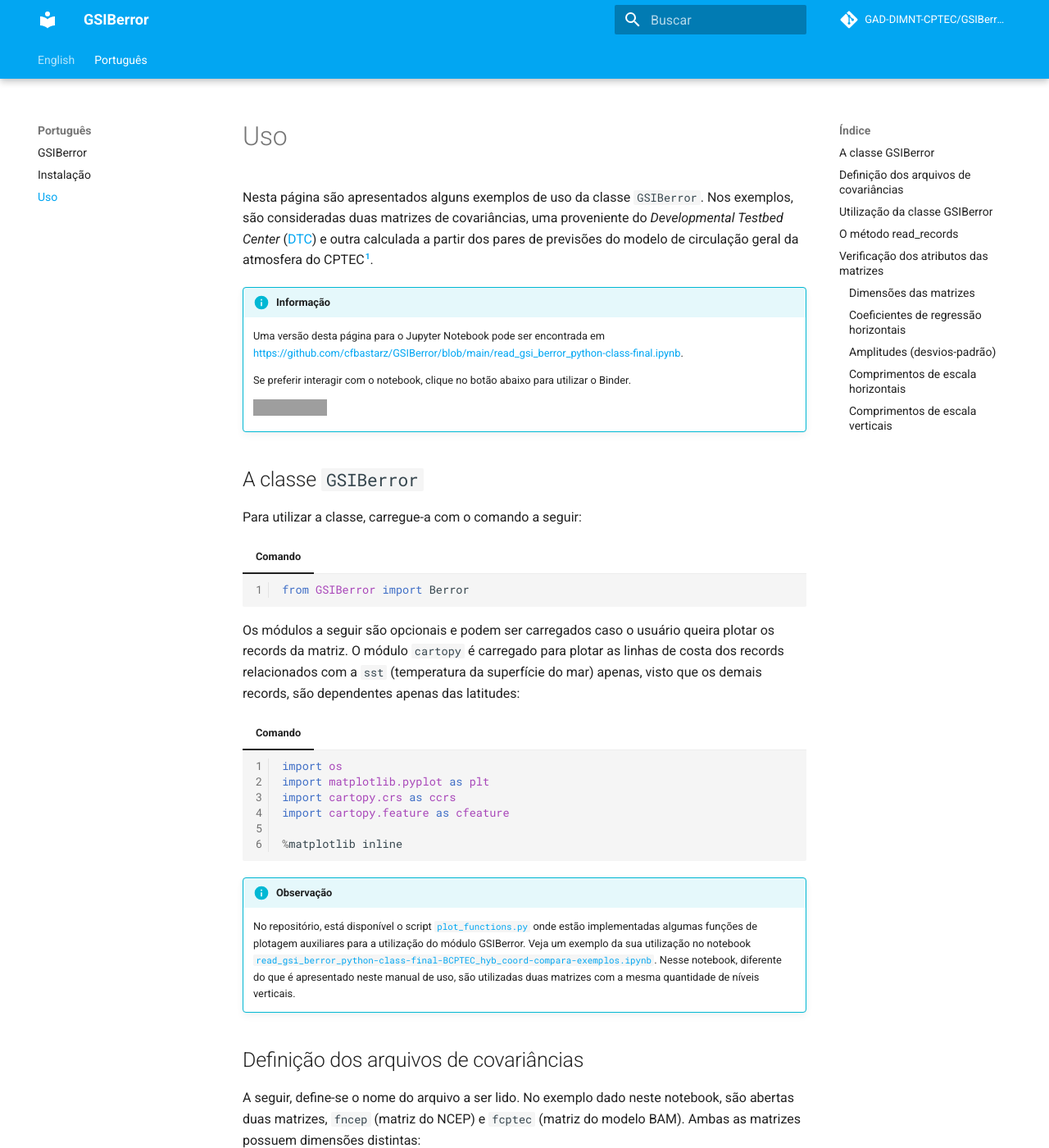
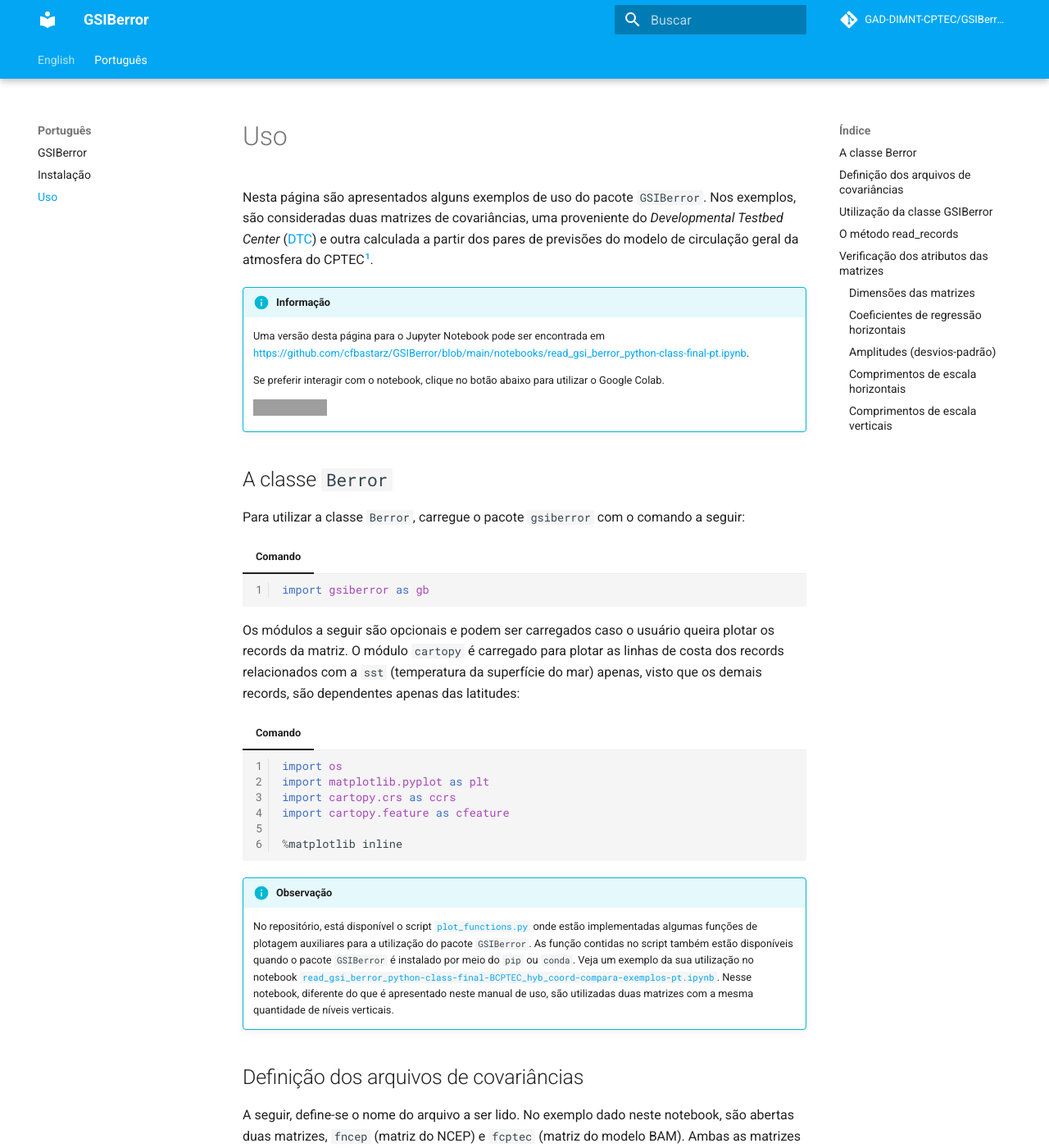
Before and after one commit to GAD-DIMNT-CPTEC/GSIBerror, an MkDocs documentation site: the page built from docs/pt/uso.md, in a window 1280 px wide and 1400 px high. Shown: the whole window at 82% size. Built offline with MkDocs 1.6.1 and Material for MkDocs 9.7.7, drawn with Linux system fonts in a browser that asks for light colours; comment, search, counter and statistics services are not loaded; some of the changed text lies outside the part shown; grey boxes are pictures that could not be loaded.

Commit message:
Issue #9: atualizando documentação em português

````diff
--- a/docs/pt/uso.md
+++ b/docs/pt/uso.md
@@ -1,25 +1,27 @@
 # Uso
 
-Nesta página são apresentados alguns exemplos de uso da classe `GSIBerror`. Nos exemplos, são consideradas duas matrizes de covariâncias, uma proveniente do _Developmental Testbed Center_ ([DTC](https://dtcenter.org/)) e outra calculada a partir dos pares de previsões do modelo de circulação geral da atmosfera do CPTEC[^1].
+Nesta página são apresentados alguns exemplos de uso do pacote `GSIBerror`. Nos exemplos, são consideradas duas matrizes de covariâncias, uma proveniente do _Developmental Testbed Center_ ([DTC](https://dtcenter.org/)) e outra calculada a partir dos pares de previsões do modelo de circulação geral da atmosfera do CPTEC[^1].
 
 [^1]: Matriz de Covariâncias dos Erros de Previsão Aplicada ao Sistema de Assimilação de Dados Global do CPTEC: Experimentos com Observação Única. Disponível em: [https://www.scielo.br/j/rbmet/a/8LQNdCV9jJM9whJdpkDLfCh/abstract/?lang=pt&format=html](https://www.scielo.br/j/rbmet/a/8LQNdCV9jJM9whJdpkDLfCh/abstract/?lang=pt&format=html).
 
 !!! info "Informação"
 
-    Uma versão desta página para o Jupyter Notebook pode ser encontrada em [https://github.com/cfbastarz/GSIBerror/blob/main/read_gsi_berror_python-class-final.ipynb](https://github.com/cfbastarz/GSIBerror/blob/main/read_gsi_berror_python-class-final.ipynb).
+    Uma versão desta página para o Jupyter Notebook pode ser encontrada em [https://github.com/cfbastarz/GSIBerror/blob/main/notebooks/read_gsi_berror_python-class-final-pt.ipynb](https://github.com/cfbastarz/GSIBerror/blob/main/notebooks/read_gsi_berror_python-class-final-pt.ipynb).
 
-    Se preferir interagir com o notebook, clique no botão abaixo para utilizar o Binder.
+    Se preferir interagir com o notebook, clique no botão abaixo para utilizar o Google Colab.
 
-    [![Binder](https://mybinder.org/badge_logo.svg)](https://mybinder.org/v2/gh/cfbastarz/GSIBerror/main)
+    <a target="_blank" href="https://colab.research.google.com/github/GAD-DIMNT-CPTEC/GSIBerror/blob/9-criar-um-instalador-para-o-gsiberror/notebooks/read_gsi_berror_python-class-final-pt.ipynb">
+      <img src="https://colab.research.google.com/assets/colab-badge.svg" alt="Open In Colab"/>
+    </a>
 
-## A classe `GSIBerror`
+## A classe `Berror`
 
-Para utilizar a classe, carregue-a com o comando a seguir:
+Para utilizar a classe `Berror`, carregue o pacote `gsiberror` com o comando a seguir:
 
 === "Comando"
 
     ```python linenums="1"
-    from GSIBerror import Berror
+    import gsiberror as gb
     ```
 
 Os módulos a seguir são opcionais e podem ser carregados caso o usuário queira plotar os records da matriz. O módulo `cartopy` é carregado para plotar as linhas de costa dos records relacionados com a `sst` (temperatura da superfície do mar) apenas, visto que os demais records, são dependentes apenas das latitudes:
@@ -37,7 +39,7 @@ Os módulos a seguir são opcionais e podem ser carregados caso o usuário queir
 
 !!! info "Observação"
 
-    No repositório, está disponível o script [`plot_functions.py`](https://github.com/GAD-DIMNT-CPTEC/GSIBerror/blob/main/plot_functions.py) onde estão implementadas algumas funções de plotagem auxiliares para a utilização do módulo GSIBerror. Veja um exemplo da sua utilização no notebook [`read_gsi_berror_python-class-final-BCPTEC_hyb_coord-compara-exemplos.ipynb`](https://github.com/GAD-DIMNT-CPTEC/GSIBerror/blob/main/read_gsi_berror_python-class-final-BCPTEC_hyb_coord-compara-exemplos.ipynb). Nesse notebook, diferente do que é apresentado neste manual de uso, são utilizadas duas matrizes com a mesma quantidade de níveis verticais.
+    No repositório, está disponível o script [`plot_functions.py`](https://github.com/GAD-DIMNT-CPTEC/GSIBerror/blob/main/plot_functions.py) onde estão implementadas algumas funções de plotagem auxiliares para a utilização do pacote `GSIBerror`. As função contidas no script também estão disponíveis quando o pacote `GSIBerror` é instalado por meio do `pip` ou `conda`. Veja um exemplo da sua utilização no notebook [`read_gsi_berror_python-class-final-BCPTEC_hyb_coord-compara-exemplos-pt.ipynb`](https://github.com/GAD-DIMNT-CPTEC/GSIBerror/blob/main/notebooks/read_gsi_berror_python-class-final-BCPTEC_hyb_coord-compara-exemplos-pt.ipynb). Nesse notebook, diferente do que é apresentado neste manual de uso, são utilizadas duas matrizes com a mesma quantidade de níveis verticais.
 
 
 ## Definição dos arquivos de covariâncias
@@ -57,6 +59,10 @@ A seguir, define-se o nome do arquivo a ser lido. No exemplo dado neste notebook
     fcptec = os.path.join(path, bcptec)
     ```
 
+!!! warning "Aviso"
+
+    A variável `path` deverá ser ajustada pelo usuário para refletir o caminho onde se encontram os arquivos das matrizes `gsir4.berror_stats.gcv.BAM.TQ0062L028` e `global_berror.l64y386.f77-ncep-dtc.gcv`.
+
 ## Utilização da classe `GSIBerror`
 
 Para utilizar a classe, é necessário criar uma instância para cada uma das matrizes a serem lidas:
@@ -64,9 +70,8 @@ Para utilizar a classe, é necessário criar uma instância para cada uma das ma
 === "Comando"
 
     ```python linenums="1"
-    ncep_b = Berror(fncep)
-    cptec_b = Berror(fcptec)
-
+    ncep_b = gb.Berror(fncep)
+    cptec_b = gb.Berror(fcptec)
     ```
 
 ## O método `read_records`
@@ -76,7 +81,7 @@ O método `read_records` é utilizado para ler todos os records (coeficientes de
 === "Comando"
 
     ```python linenums="1"
-    help(Berror.read_records)
+    help(gb.Berror.read_records)
     ```
 === "Resultado"
 
@@ -120,13 +125,13 @@ O método `read_records` é utilizado para ler todos os records (coeficientes de
 
         Use
         ---
-            from GSIBerror import Berror
+            import gsiberror as gb
 
-            bfile = Berror('arquivo_matriz_B.gcv')
+            bfile = gb.Berror('arquivo_matriz_B.gcv')
 
             bfile.read_records()
 
-            bfile.nlat, bfile.nlon, bfile.nsig
+            bfile.nlat, bfile.nlon, bfile.nlev
 
             bfile.amplitudes_names
 
@@ -148,7 +153,7 @@ Leituras dos records e atributos das matrizes a partir das instâncias `ncep_b`
 
 ## Verificação dos atributos das matrizes
 
-A matriz de covariâncias utilizada pelo GSI possui uma série de records que podem ser verificados por meio da classe `GSIBerror`.
+A matriz de covariâncias utilizada pelo GSI possui uma série de records que podem ser verificados por meio da classe `Berror`.
 
 ### Dimensões das matrizes
 
````
Also changed, not shown: other parts of docs/pt/uso.md (+4 -4 lines), docs/index.md (+0 -2 lines), docs/pt/index.md (+0 -2 lines), docs/pt/instalacao.md (+45 -7 lines).
